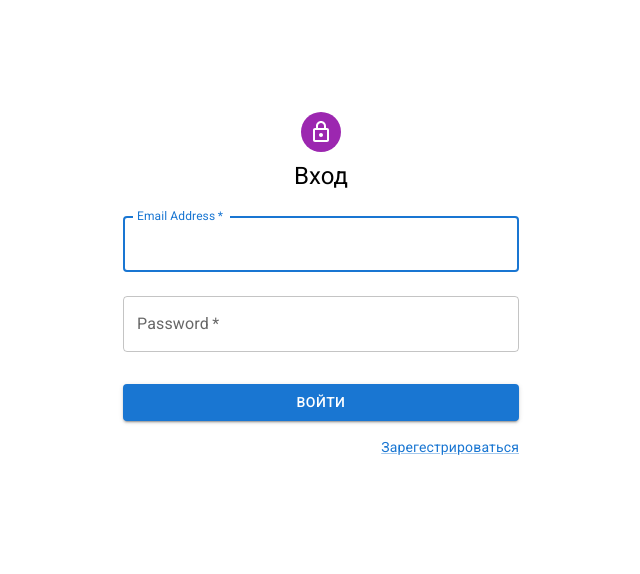
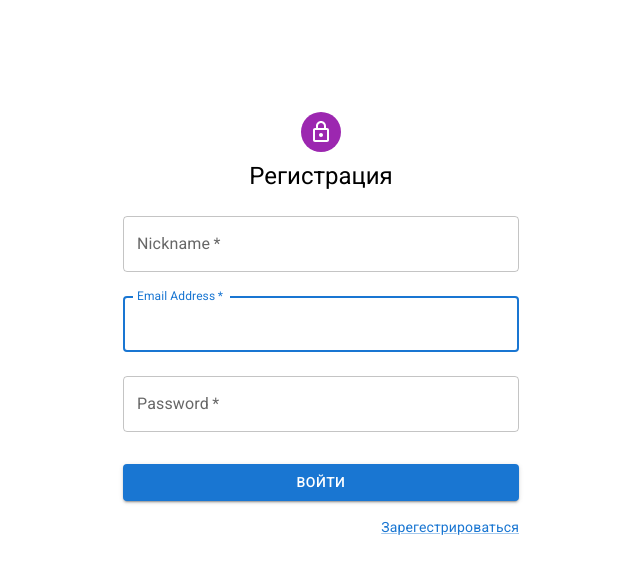
Before and after one commit to Dr-Alex-Dr/DocTime_Calendar, a React (Create React App) app: page / in a window 1280 px wide. Shown: the top 574 px of the page, without its empty margins (319-959 px from the left). Built offline with nearby package versions, Linux system fonts and the light colour scheme.

Commit message:
auth form

```diff
--- a/src/app/index.tsx
+++ b/src/app/index.tsx
@@ -3,13 +3,14 @@ import { Calendar } from '../pages/Calendar';
 import { Provider } from "react-redux";
 import { store } from './store';
 import { Login } from '../pages/Login/login';
+import { Registration } from '../pages/Registration/registration';
 
 // потом заменить на нормальный Provider
 const App = () => {
     return (
       <Provider store={store}>
         <div>
-          <Login />
+          <Registration />
         </div>
       </Provider>
     )
--- a/src/pages/Registration/registration.tsx
+++ b/src/pages/Registration/registration.tsx
@@ -14,48 +14,62 @@ import * as yup from 'yup';
 import styles from './registration.module.scss';
 
 const schema = yup.object().shape({
+    username: yup.string()
+        .max(225, 'Ваш пароль должен быть короче 225 символов')
+        .required('Никнейм обязателен'),
     email: yup.string().email('Некорректный email').required('Email обязателен'),
     password: yup.string()
         .min(8, 'Ваш пароль должен содержать не менее 8 символов.')
+        .max(225, 'Ваш пароль должен быть короче 225 символов')
         .matches(/^(?!.*(\w)\1{2,}).*$/, 'Ваш пароль слишком простой')
-    .matches(/^(?![0-9]*$)/, 'Ваш пароль не может быть быть полностью числовым')
+        .matches(/^(?![0-9]*$)/, 'Ваш пароль не может быть полностью числовым')
         .required('Пароль обязателен'),
 });
 
+
 export const Registration = () => {
-  const { control, handleSubmit, formState: { errors }, } = useForm(
-    {
+    const { control, handleSubmit, formState: { errors } } = useForm({
         resolver: yupResolver(schema),
         defaultValues: {
+            username: '',
             email: '',
             password: '',
         },
-    }
-);
+    });
 
     const onSubmit = (data: any) => {
         console.log(data);
     };
 
     return (
-    <div>
         <Container component="main" maxWidth="xs">
-        <Box
-          sx={{
-            marginTop: 13,
-            display: 'flex',
-            flexDirection: 'column',
-            alignItems: 'center',
-          }}
-        >
-          <Avatar sx={{ m: 1, bgcolor: 'secondary.main' }}>
+            <Box sx={sxStyles.container}>
+                <Avatar sx={sxStyles.avatar}>
                     <LockOutlinedIcon />
                 </Avatar>
                 <Typography component="h1" variant="h5">
-            Вход
+                    Регистрация
                 </Typography>
 
-          <Box component="form" onSubmit={handleSubmit(onSubmit)} noValidate sx={{ mt: 1 }}>
+                <Box component="form" onSubmit={handleSubmit(onSubmit)} noValidate sx={sxStyles.form}>
+                    <Controller
+                        name="username"
+                        control={control}
+                        render={({ field }) => (
+                            <TextField
+                                {...field}
+                                margin="normal"
+                                required
+                                fullWidth
+                                id="username"
+                                label="Nickname"
+                                autoComplete="Nickname"
+                                autoFocus
+                                error={!!errors.username}
+                                helperText={errors?.username?.message as string}
+                            />
+                        )}
+                    />
                     <Controller
                         name="email"
                         control={control}
@@ -70,7 +84,7 @@ export const Registration = () => {
                                 autoComplete="email"
                                 autoFocus
                                 error={!!errors.email}
-
+                                helperText={errors?.email?.message as string}
                             />
                         )}
                     />
@@ -89,7 +103,7 @@ export const Registration = () => {
                                 id="password"
                                 autoComplete="current-password"
                                 error={!!errors.password}
-
+                                helperText={errors?.password?.message as string}
                             />
                         )}
                     />
@@ -97,7 +111,7 @@ export const Registration = () => {
                         type="submit"
                         fullWidth
                         variant="contained"
-              sx={{ mt: 3, mb: 2 }}
+                        sx={sxStyles.submitButton}
                     >
                         Войти
                     </Button>
@@ -113,6 +127,27 @@ export const Registration = () => {
                 </Box>
             </Box>
         </Container>
-    </div>
-  );
+    )
 };
+
+
+
+const sxStyles = {
+    container: {
+        marginTop: 13,
+        display: 'flex',
+        flexDirection: 'column',
+        alignItems: 'center',
+    },
+    avatar: {
+        m: 1,
+        bgcolor: 'secondary.main',
+    },
+    form: {
+        mt: 1,
+    },
+    submitButton: {
+        mt: 3,
+        mb: 2,
+    },
+};
```
Lines whose indentation alone changed are shown as unchanged.
